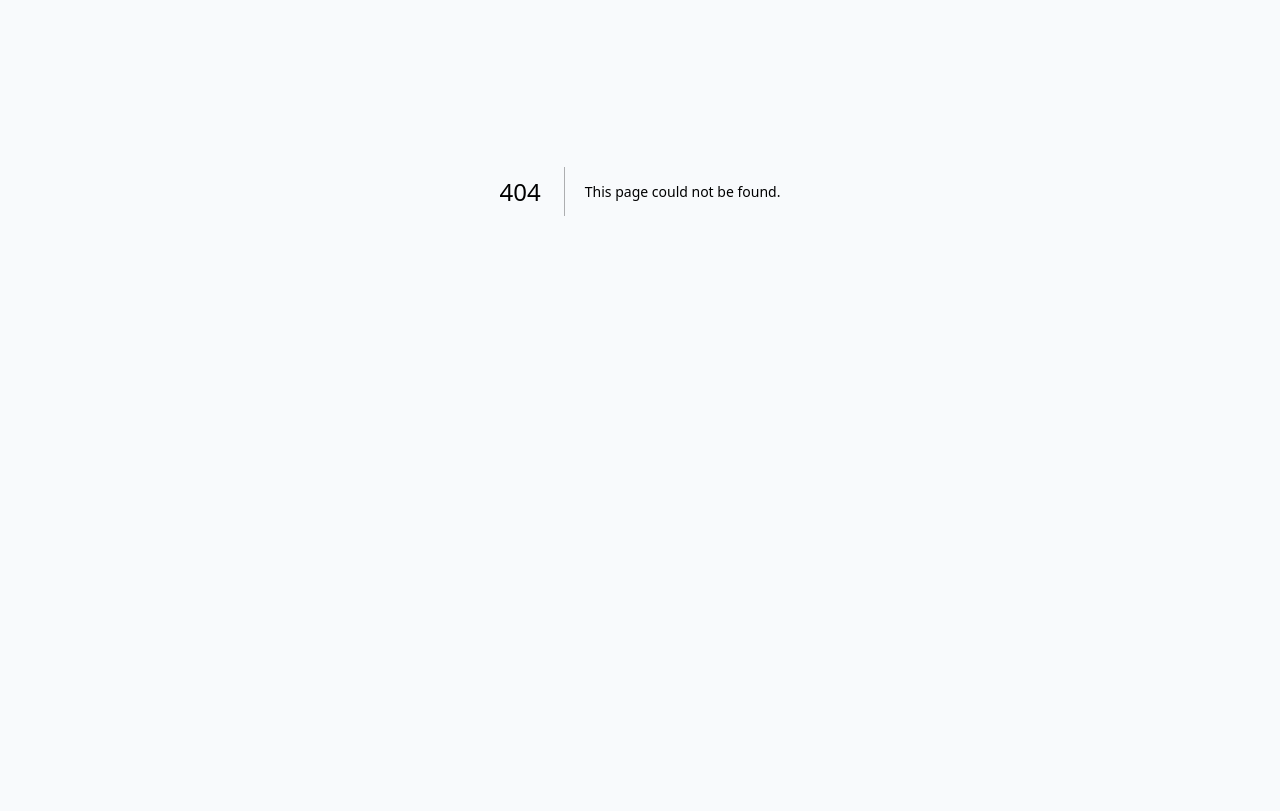
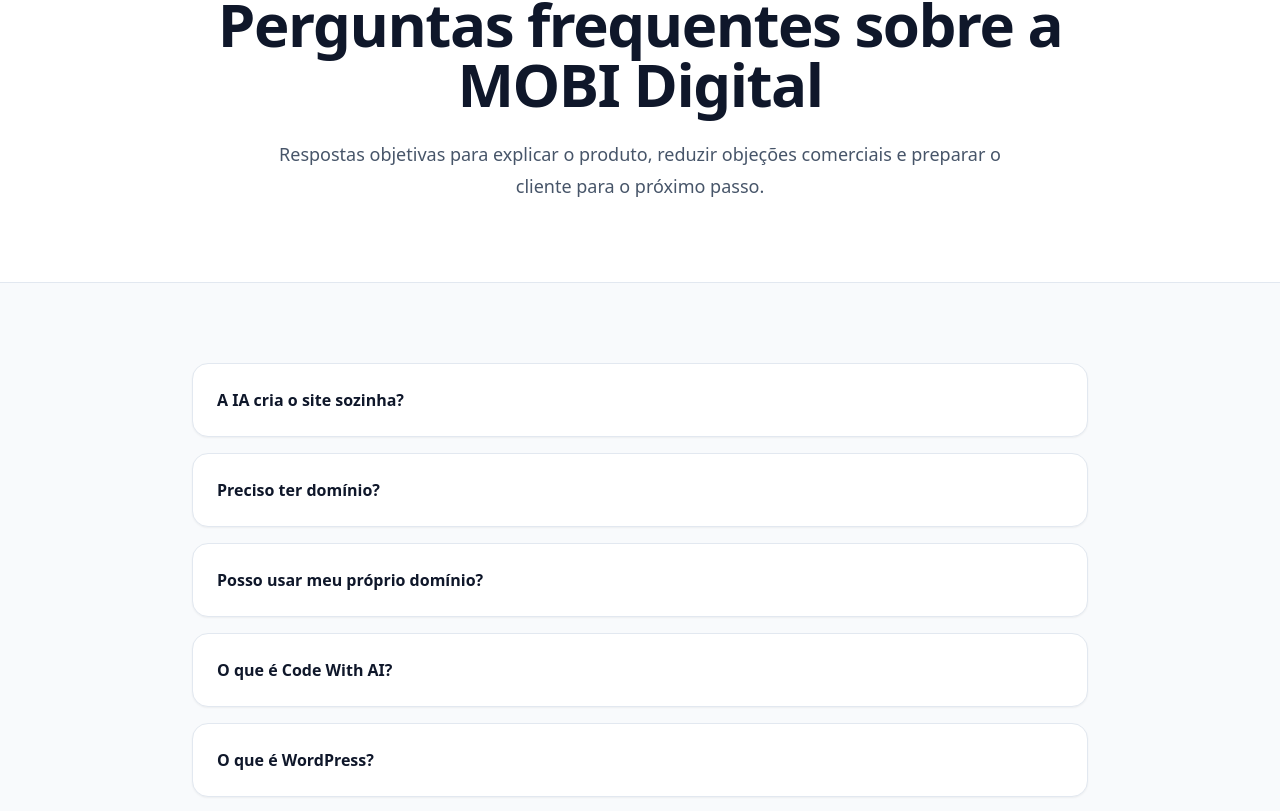
Before and after one commit to agenciamobi/mobidigital, a Next.js app: page /faq in a window 1280 px wide. Before the commit this address had no page. Shown: the part 209-1020 px from the top of the page. Before the commit the page ends 800 px from the top, so only its background shows below. Built offline with nearby package versions, Linux system fonts and the light colour scheme.

Commit message:
Add FAQ page

```diff
--- /dev/null
+++ b/app/faq/page.tsx
@@ -0,0 +1,34 @@
+import { CTASection, PageHero, PageShell } from "@/components/ui";
+import { faqs } from "@/lib/site-data";
+
+export const metadata = {
+  title: "FAQ",
+  description: "Perguntas frequentes sobre MOBI Digital, sites com IA, domínio próprio, hospedagem, WordPress e white label.",
+};
+
+export default function FAQPage() {
+  return (
+    <PageShell>
+      <PageHero
+        eyebrow="FAQ"
+        title="Perguntas frequentes sobre a MOBI Digital"
+        description="Respostas objetivas para explicar o produto, reduzir objeções comerciais e preparar o cliente para o próximo passo."
+      />
+      <section className="bg-slate-50 py-16 sm:py-20">
+        <div className="container-page max-w-4xl">
+          <div className="grid gap-4">
+            {faqs.map((faq) => (
+              <details key={faq.question} className="group rounded-2xl border border-slate-200 bg-white p-6 shadow-sm">
+                <summary className="cursor-pointer list-none text-base font-black text-ink outline-none group-open:text-brand-700">
+                  {faq.question}
+                </summary>
+                <p className="mt-4 text-sm leading-7 text-slate-600">{faq.answer}</p>
+              </details>
+            ))}
+          </div>
+        </div>
+      </section>
+      <CTASection />
+    </PageShell>
+  );
+}
```
